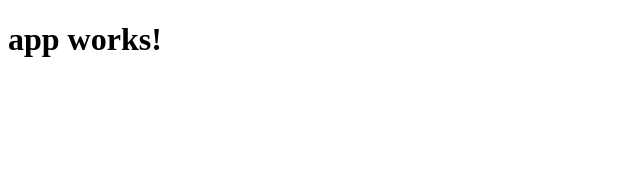
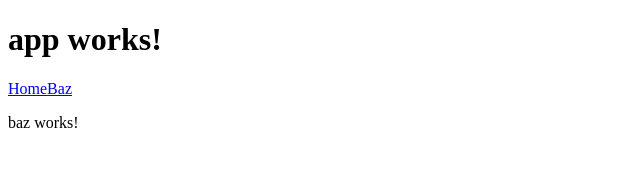
Before and after one commit to miller-time/ngmodule-demos, an Angular app: page /baz in a window 1280 px wide. Before the commit this address led to /. Shown: the top 182 px of the page, without its empty margins (0-640 px from the left). Built offline with nearby package versions, Linux system fonts and the light colour scheme.

Commit message:
add lazy loaded baz route

```diff
--- a/src/app/app.component.html
+++ b/src/app/app.component.html
@@ -1,5 +1,6 @@
 <h1>
   {{title}}
 </h1>
-
+<a routerLink="/">Home</a>
+<a routerLink="/baz">Baz</a>
 <router-outlet></router-outlet>
--- a/src/app/app.module.ts
+++ b/src/app/app.module.ts
@@ -8,7 +8,8 @@ import { AppComponent } from './app.component';
 import { HomeComponent } from './home/home.component';
 
 const appRoutes: Routes = [
-  { path: '', component: HomeComponent }
+  { path: '', component: HomeComponent },
+  { path: 'baz', loadChildren: 'app/baz/baz.module#BazModule' }
 ];
 
 @NgModule({
--- /dev/null
+++ b/src/app/baz/baz.component.html
@@ -0,0 +1,3 @@
+<p>
+  baz works!
+</p>
--- /dev/null
+++ b/src/app/baz/baz.component.ts
@@ -0,0 +1,15 @@
+import { Component, OnInit } from '@angular/core';
+
+@Component({
+  selector: 'app-baz',
+  templateUrl: './baz.component.html',
+  styleUrls: ['./baz.component.css']
+})
+export class BazComponent implements OnInit {
+
+  constructor() { }
+
+  ngOnInit() {
+  }
+
+}
--- /dev/null
+++ b/src/app/baz/baz.module.ts
@@ -0,0 +1,22 @@
+import { NgModule } from '@angular/core';
+import { CommonModule } from '@angular/common';
+import { Routes, RouterModule } from '@angular/router';
+import { BazComponent } from './baz.component';
+
+const bazRoutes: Routes = [
+  { path: '', component: BazComponent }
+];
+
+@NgModule({
+  imports: [
+    CommonModule,
+    RouterModule.forChild(bazRoutes)
+  ],
+  declarations: [
+    BazComponent
+  ],
+  exports: [
+    BazComponent
+  ]
+})
+export class BazModule { }
```
Also changed, not shown: src/app/baz/baz.component.css (added), 1 other file (tests, documents, lock files or other folders).
